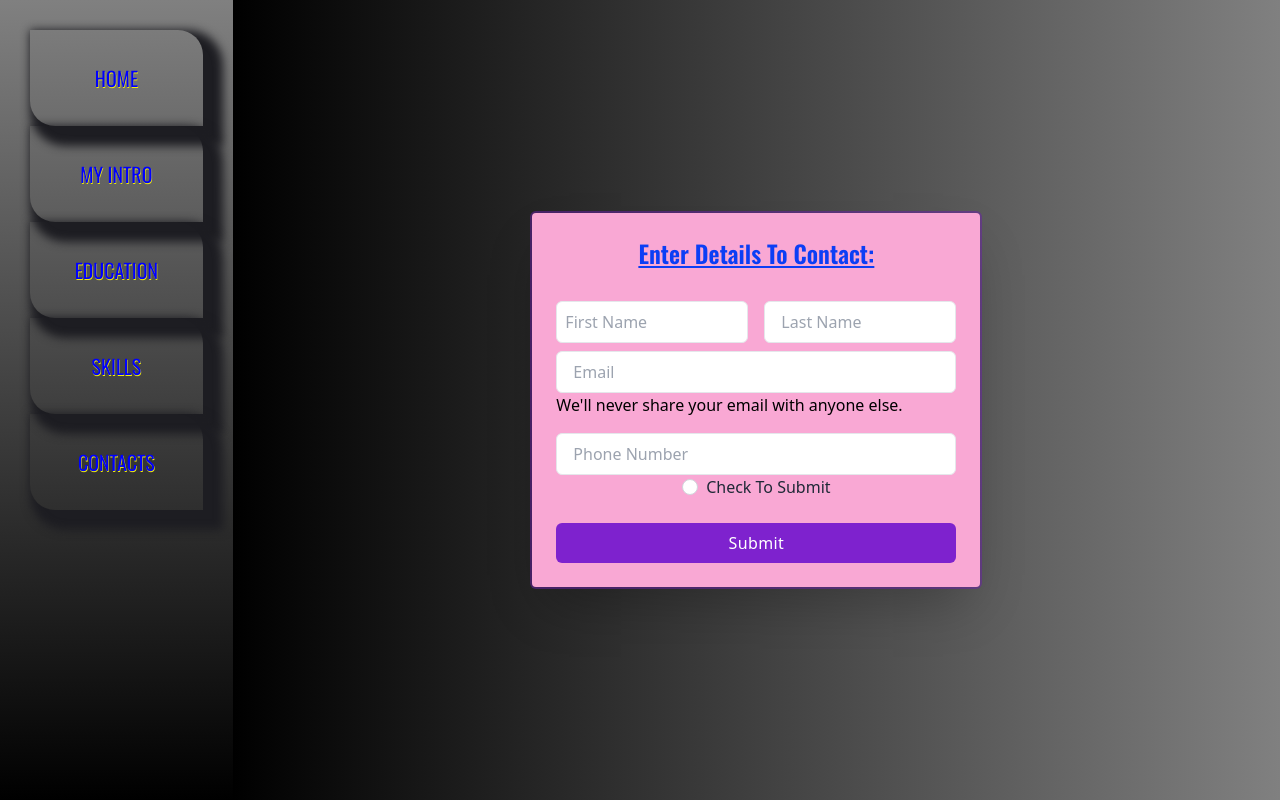
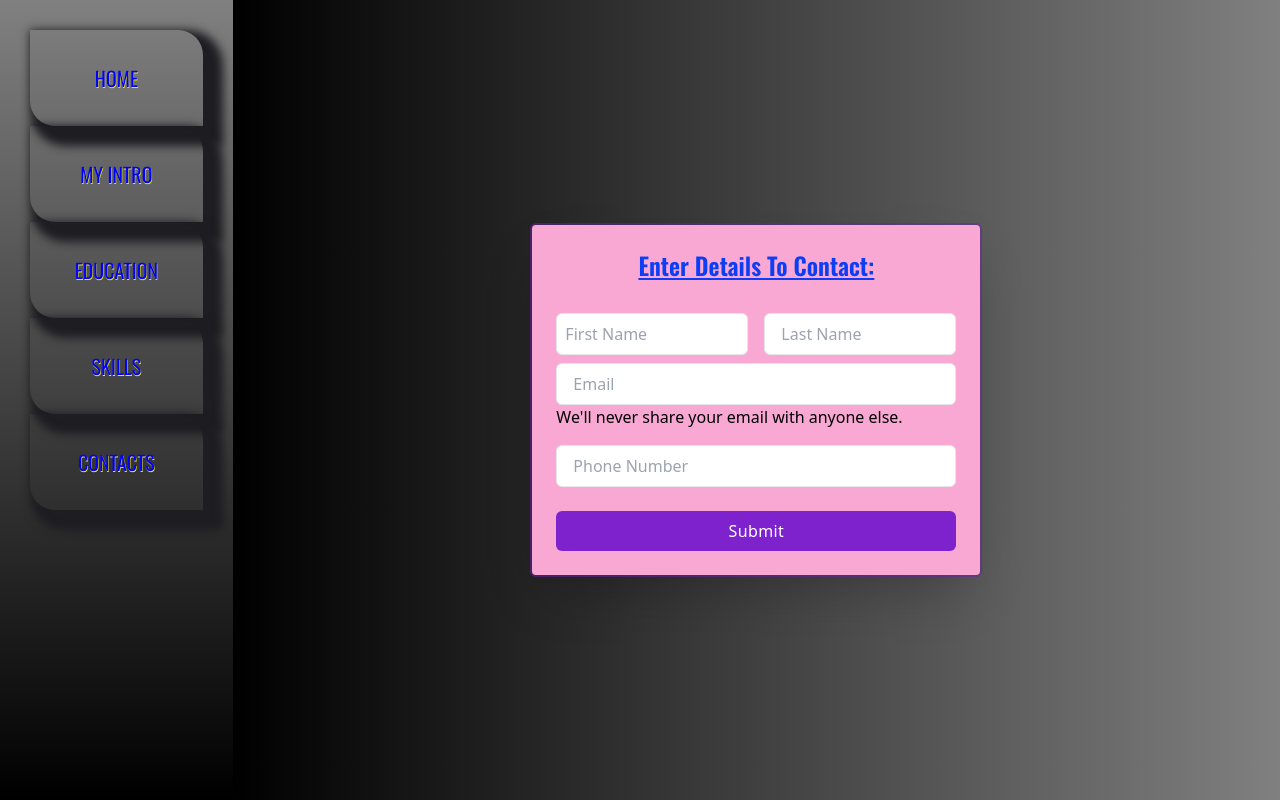
Before and after one commit to daemon966/daemon966.github.io, a plain HTML site: page contacts.html in a window 1280 px wide. Drawn offline with nearby package versions, Linux system fonts and the light colour scheme.

Commit message:
Update contacts.html

```diff
--- a/contacts.html
+++ b/contacts.html
@@ -82,17 +82,7 @@
                       placeholder="Phone Number"
                     />
                   </div>
-                  <div class="flex justify-center">
-                    <div class="form-check form-check-inline">
-                      <input
-                        class="form-check-input form-check-input appearance-none rounded-full h-4 w-4 border border-gray-300 bg-white checked:bg-blue-600 checked:border-blue-600 focus:outline-none transition duration-200 mt-1 align-top bg-no-repeat bg-center bg-contain float-left mr-2 cursor-pointer"
-                        type="checkbox"
-                      />
-                      <label class="form-check-label inline-block text-gray-800"
-                        >Check To Submit</label
-                      >
-                    </div>
-                  </div>
+
                   <div class="mt-6">
                     <button action="/action_page.php"
                       class="w-full px-4 py-2 tracking-wide text-white transition-colors duration-200 transform bg-purple-700 rounded-md hover:bg-purple-900 focus:outline-none focus:bg-purple-900"
```
